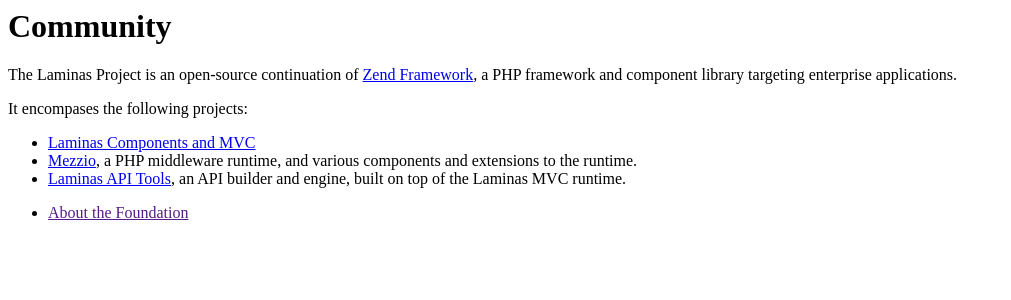
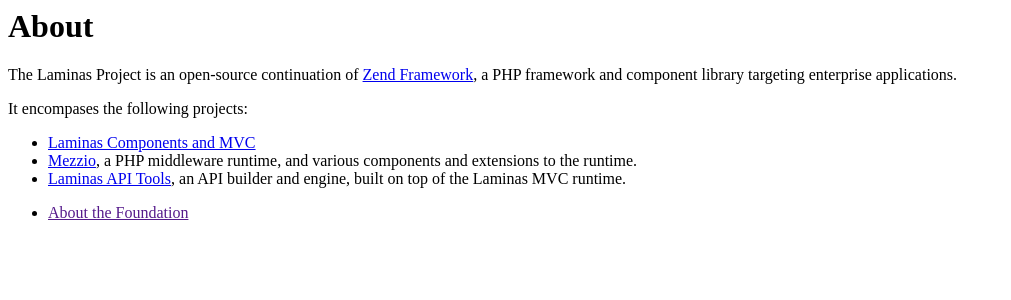
Before and after one commit to laminas/getlaminas.org, a PHP site: template templates/about/overview.phtml in a window 1280 px wide. Shown: the top 300 px of the page, without its empty margins (0-1011 px from the left). Run offline with PHP 8.4, Linux system fonts and the light colour scheme; the template is opened without the code that fills it, so the values that code supplies are empty.

Commit message:
fix: correct header on about overview

```diff
--- a/templates/about/overview.phtml
+++ b/templates/about/overview.phtml
@@ -2,7 +2,7 @@
 
 <div class="container">
     <div class="row mt-5">
-        <h1>Community</h1>
+        <h1>About</h1>
     </div>
 
     <div class="row align-items-start mt-5">
```
